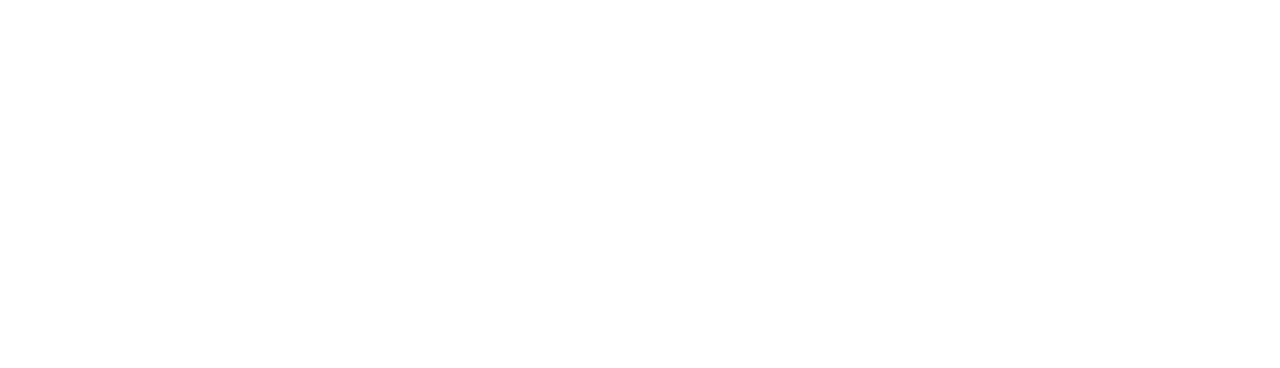
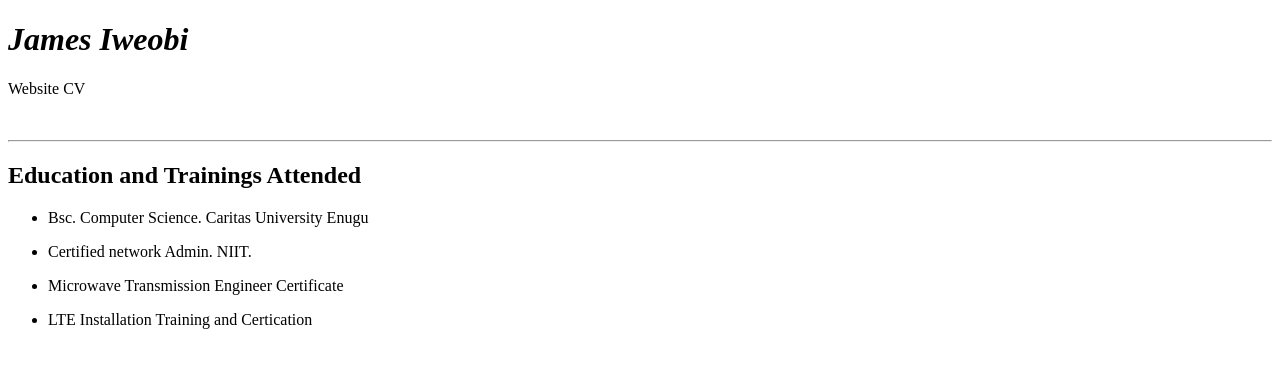
Before and after one commit to jamesiweobi/HTML-Markup-Project, a plain HTML site: page index.html in a window 1280 px wide. Drawn offline with Linux system fonts and the light colour scheme.

Commit message:
Added more education, hobbies and skills rating

```diff
--- a/index.html
+++ b/index.html
@@ -1,6 +1,7 @@
 <!DOCTYPE html>
 <html lang="en">
-  <head>
+
+<head>
     <meta charset="UTF-8" />
     <meta http-equiv="X-UA-Compatible" content="IE=edge" />
     <meta name="viewport" content="width=device-width, initial-scale=1.0" />
@@ -10,6 +11,29 @@
     <meta name="keywords" content="Web Dev, Web Development, Stutern, Stutern SWD, James Iweobi, HTML only">
 
     <title>Stutern Week1 Day 02 Project</title>
-  </head>
-  <body></body>
+</head>
+
+<body>
+    <h1><em>James Iweobi</em></h1>
+    <p>Website CV</p>
+    <br>
+    <hr>
+    <h2>Education and Trainings Attended</h2>
+    <ul>
+        <li>
+            <p>Bsc. Computer Science. Caritas University Enugu</p>
+        </li>
+        <li>
+            <p>Certified network Admin. NIIT.</p>
+        </li>
+        <li>
+            <p>Microwave Transmission Engineer Certificate</p>
+        </li>
+        <li>
+            <P>LTE Installation Training and Certication</P>
+        </li>
+    </ul>
+
+</body>
+
 </html>
```
Also changed, not shown: images/20200908_160750.jpg (added).
